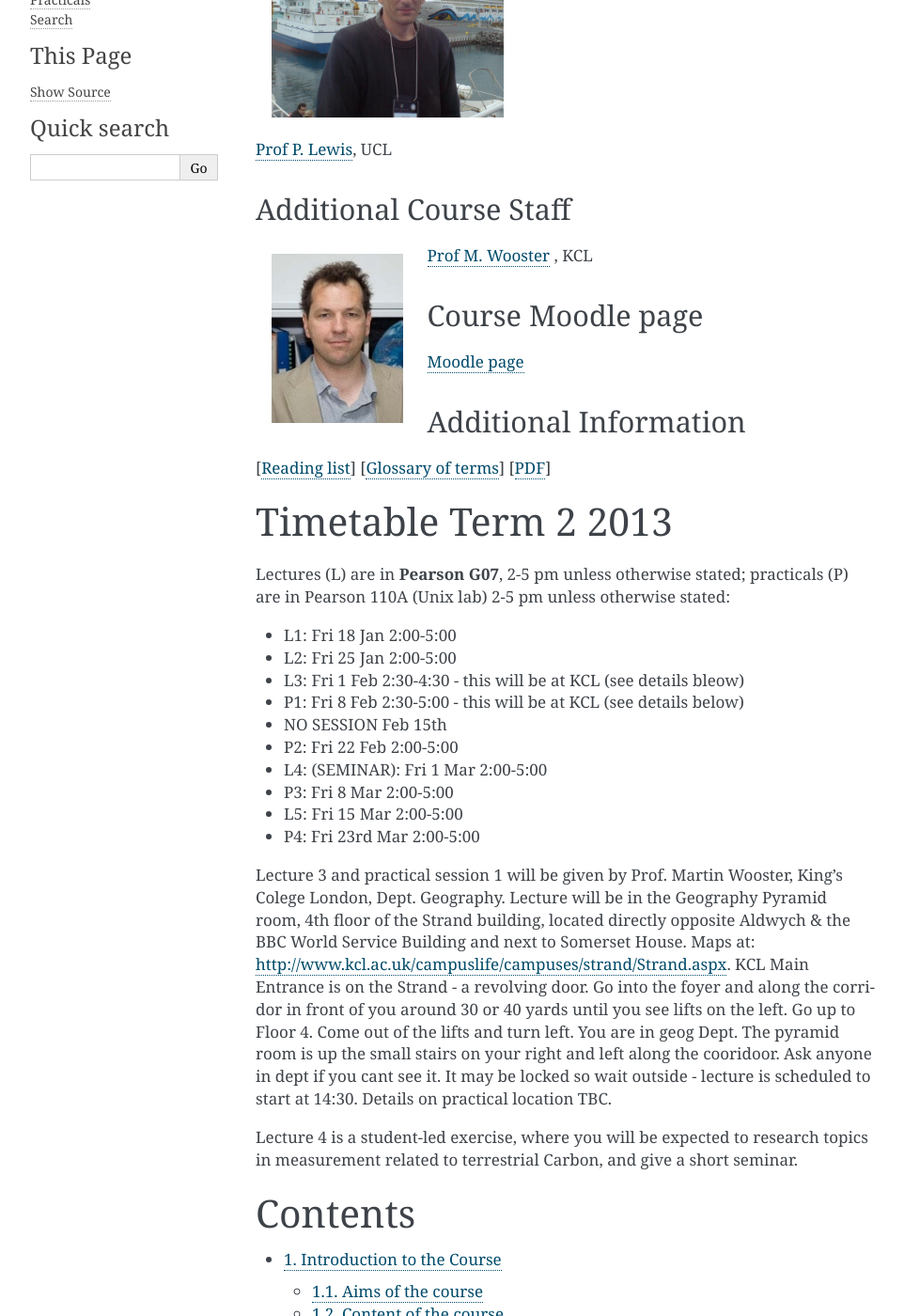
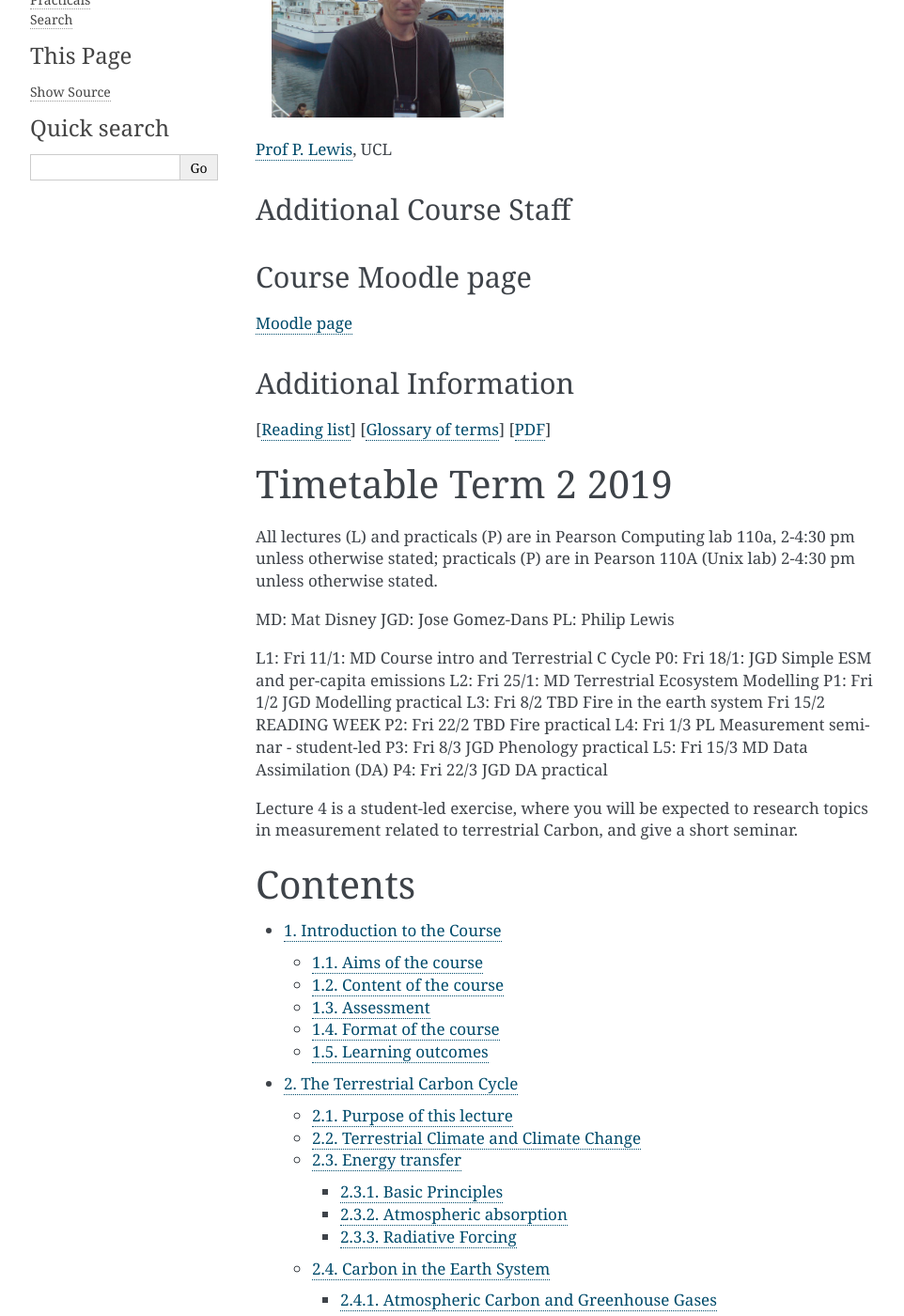
Before and after one commit to profLewis/GEOG0133_OLD, a Sphinx documentation site: the page built from docs/index.rst, in a window 1280 px wide and 1400 px high, scrolled down 357 px. Shown: the whole window at 94% size, without its empty margins (148-1110 px from the left). Built offline with Sphinx 7.4.7, drawn with Linux system fonts in a browser that asks for light colours; pages that are not in the unit, such as notebooks, are missing from menus; some of the changed text lies outside the part shown.

Commit message:
updated from GEOG0133

```diff
--- a/docs/index.rst
+++ b/docs/index.rst
@@ -23,18 +23,9 @@ Additional Course Staff
 -------------------------
 
 
-.. figure:: figures/martinwooster.jpg
-    :align: left
-    :target: http://www.kcl.ac.uk/sspp/departments/geography/people/academic/wooster/index.aspx
-    :width: 100%
-
-
-`Prof M. Wooster <http://www.kcl.ac.uk/sspp/departments/geography/people/academic/wooster/index.aspx>`_ , KCL
-
-
 Course Moodle page
 -------------------
-`Moodle page <http://moodle.ucl.ac.uk/course/view.php?id=13941>`_
+`Moodle page <https://moodle-1819.ucl.ac.uk/course/view.php?id=2798>`_
 
 
 Additional Information
@@ -42,23 +33,28 @@ Additional Information
 
 [`Reading list <readingList.html>`_] [`Glossary of terms <glossary.html>`_] [`PDF <python/GEOG0133.pdf>`_]
 
-Timetable Term 2 2013
+Timetable Term 2 2019
 ======================
 
-Lectures (L) are in **Pearson G07**, 2-5 pm unless otherwise stated; practicals (P) are in Pearson 110A (Unix lab) 2-5 pm unless otherwise stated:
 
-* L1: Fri 18 Jan 2:00-5:00
-* L2: Fri 25 Jan 2:00-5:00
-* L3: Fri 1 Feb 2:30-4:30 - this will be at KCL (see details bleow)
-* P1: Fri 8 Feb 2:30-5:00 - this will be at KCL (see details below)
-* NO SESSION Feb 15th
-* P2: Fri 22 Feb 2:00-5:00
-* L4: (SEMINAR): Fri 1 Mar 2:00-5:00
-* P3: Fri 8 Mar 2:00-5:00
-* L5: Fri 15 Mar 2:00-5:00
-* P4: Fri 23rd Mar 2:00-5:00
+All lectures (L) and practicals (P) are in Pearson Computing lab 110a, 2-4:30 pm unless otherwise stated; practicals (P) are in Pearson 110A (Unix lab) 2-4:30 pm unless otherwise stated.
 
-Lecture 3 and practical session 1 will be given by Prof. Martin Wooster, King's Colege London, Dept. Geography. Lecture will be in the Geography Pyramid room, 4th floor of the Strand building, located directly opposite Aldwych & the BBC World Service Building and next to Somerset House. Maps at: http://www.kcl.ac.uk/campuslife/campuses/strand/Strand.aspx.  KCL Main Entrance is on the Strand - a revolving door. Go into the foyer and along the corridor in front of you around 30 or 40 yards until you see lifts on the left.  Go up to Floor 4. Come out of the lifts and turn left. You are in geog Dept. The pyramid room is up the small stairs on your right and left along the cooridoor. Ask anyone in dept if you cant see it. It may be locked so wait outside - lecture is scheduled to start at 14:30. Details on practical location TBC.
+MD: Mat Disney
+JGD: Jose Gomez-Dans
+PL: Philip Lewis
+
+
+L1: Fri 11/1: MD Course intro and Terrestrial  C Cycle
+P0: Fri 18/1: JGD Simple ESM and per-capita emissions
+L2: Fri 25/1: MD Terrestrial Ecosystem Modelling
+P1: Fri 1/2 JGD Modelling practical
+L3: Fri 8/2 TBD Fire in the earth system
+Fri 15/2 READING WEEK
+P2: Fri 22/2 TBD Fire practical
+L4: Fri 1/3 PL Measurement seminar - student-led
+P3: Fri 8/3 JGD Phenology practical
+L5: Fri 15/3 MD Data Assimilation (DA)
+P4: Fri 22/3 JGD DA practical
 
 Lecture 4 is a student-led exercise, where you will be expected to research topics in measurement related to terrestrial Carbon, and give a short seminar.
 
@@ -85,9 +81,9 @@ Lectures
 * Lecture 1a: (Fri 18 Jan 2-5) `Introduction to the Course [PDF <figures/GEOG0133-lecture0.pdf>`_][`PPTX <figures/GEOG0133-lecture0.pptx>`_]
 * Lecture 1b: (Fri 18 Jan 2-5) `The Terrestrial Carbon Cycle [PDF <figures/GEOG0133-lecture1.pdf>`_][`PPTX <figures/GEOG0133-lecture1.pptx>`_]
 * Lecture 2:  (Fri 25 Jan 2-5) `Terrestrial Ecosystem Modelling [PDF <figures/GEOG0133-lecture2.pdf>`_] [`PPTX <figures/GEOG0133-lecture2.pptx>`_]
-* Lecture 3a: (Fri 1st Feb 2:30-4:30) `Prof. Wooster: Introduction to remote sensing of fires [PDF <figures/wooster_lecture1_fire_intro.pdf>`_]
-* Lecture 3b: (Fri 1st Feb 2:30-4:30) `Prof. Wooster: Remote sensing of fires (cont) [PDF <figures/wooster_lecture2_fire.pdf>`_]
-* Lecture 3c: (Fri 1st Feb 2:30-4:30) `Prof. Wooster: Remote sensing of fires (cont) [PDF <figures/Fires_and_climate.pdf>`_]
+* Lecture 3a: (Fri 1st Feb 2:30-4:30) `Introduction to remote sensing of fires [PDF <figures/wooster_lecture1_fire_intro.pdf>`_]
+* Lecture 3b: (Fri 1st Feb 2:30-4:30) `Remote sensing of fires (cont) [PDF <figures/wooster_lecture2_fire.pdf>`_]
+* Lecture 3c: (Fri 1st Feb 2:30-4:30) `Remote sensing of fires (cont) [PDF <figures/Fires_and_climate.pdf>`_]
 * Lecture 5:  (Fri 15th Mar 2-5) `Data Assimilation [PDF <figures/GEOG0133-lectureDA.pdf>`_][`PPTX <figures/GEOG0133-lectureDA.pptx>`_]
 
 Exercises
```
